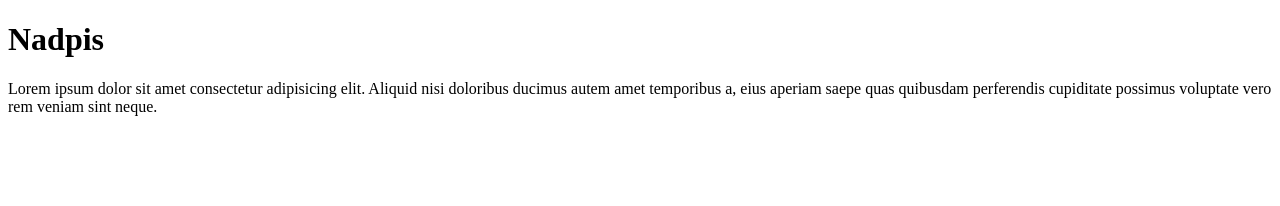
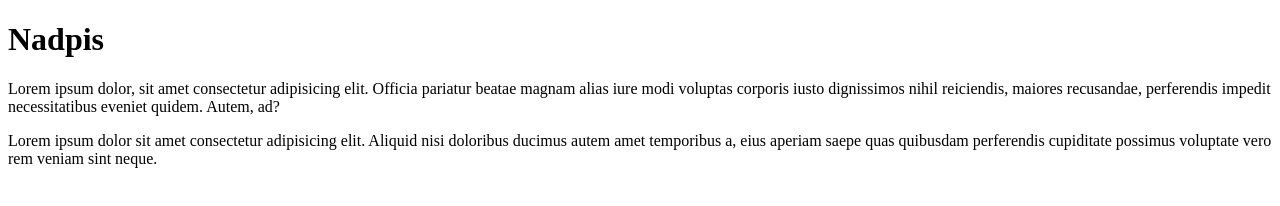
Before and after one commit to Dmytro1548/muj-web, a plain HTML site: page index.html in a window 1280 px wide. Drawn offline with Linux system fonts and the light colour scheme.

Commit message:
pridan novy odstavec

```diff
--- a/index.html
+++ b/index.html
@@ -7,6 +7,7 @@
 </head>
 <body>
     <h1>Nadpis</h1>
+    <p>Lorem ipsum dolor, sit amet consectetur adipisicing elit. Officia pariatur beatae magnam alias iure modi voluptas corporis iusto dignissimos nihil reiciendis, maiores recusandae, perferendis impedit necessitatibus eveniet quidem. Autem, ad?</p>
     <p>Lorem ipsum dolor sit amet consectetur adipisicing elit. Aliquid nisi doloribus ducimus autem amet temporibus a, eius aperiam saepe quas quibusdam perferendis cupiditate possimus voluptate vero rem veniam sint neque.</p>
 </body>
 </html>
```
